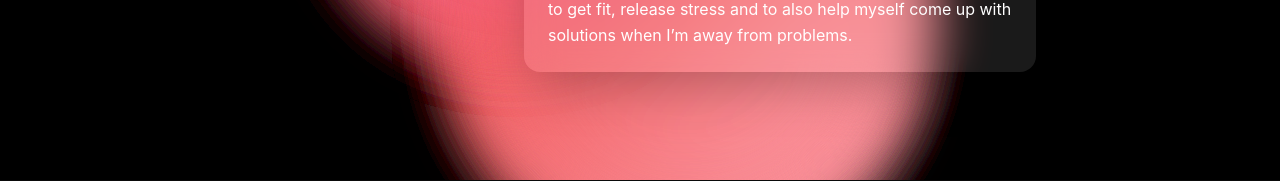
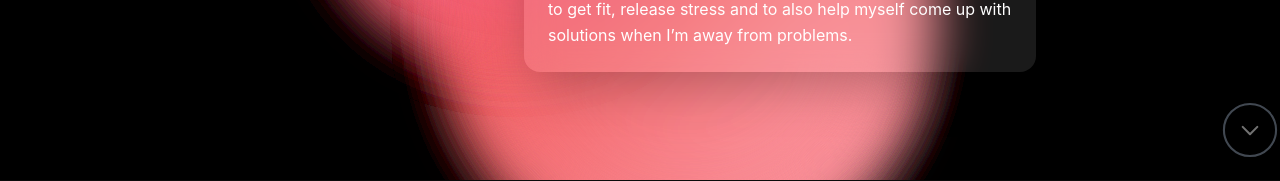
Before and after one commit to vudoan1708-cyber/my-portfolio, a React (Create React App) app: page /portfolio in a window 1280 px wide. Shown: the part 620-801 px from the top of the page. Built offline with nearby package versions, Linux system fonts and the light colour scheme; the HTML template or start-up script is replaced by a standard one.

Commit message:
REDUCE MORE ANIMATION HEADER RATE. INCLUDE IN A FLOATING BUTTON THAT INDICATES NEW CONTENT APPEARS FROM CHANGING PAGES

```diff
--- a/src/components/AnimatedHeader.jsx
+++ b/src/components/AnimatedHeader.jsx
@@ -3,13 +3,14 @@ import { motion } from 'framer-motion';
 import Avatar from './Avatar';
 import Bio from './Bio';
 import { useLocation } from 'react-router-dom';
+import ScrollDownButton from './ScrollDownButton';
 
 export default function AnimatedHeader() {
   const [ scrolledPast, setScrolledPast ] = useState(false);
 
   const onMobile = useRef(window.matchMedia('(pointer: coarse)').matches);
 
-  const numberOfBlobs = useRef(onMobile.current ? Array(3) : Array(12));
+  const numberOfBlobs = useRef(onMobile.current ? Array(2) : Array(12));
 
   useEffect(() => {
     const onScroll = () => {
@@ -67,6 +68,8 @@ export default function AnimatedHeader() {
           <Bio />
         </motion.div>
       </div>
+
+      <ScrollDownButton />
     </header>
   );
 }
--- a/src/components/Navbar.jsx
+++ b/src/components/Navbar.jsx
@@ -48,7 +48,7 @@ export default function Navbar() {
           Vu Doan
         </motion.span>
       </NavLink>
-      <ul className="hidden sm:block sm:flex sm:space-x-8 sm:items-center">
+      <ul className="hidden sm:flex sm:space-x-8 sm:items-center">
         <NavItem to="/portfolio" label="Portfolio" />
         <NavItem to="/music"  label="Music" />
         <NavItem to="/resume" label="Resume" />
--- a/src/components/PageWrapper.jsx
+++ b/src/components/PageWrapper.jsx
@@ -17,14 +17,14 @@ const pageTransition = {
 export default function PageWrapper({ children }) {
   const location = useLocation();
   // Match /portfolio/:collection/:projectKey exactly
-  const isDetail = /^\/portfolio\/[^\\/]+\/[^\\/]+$/.test(location.pathname);
+  const isDetailPage = /^\/portfolio\/[^\\/]+\/[^\\/]+$/.test(location.pathname);
 
   // Scroll behavior: on ProjectDetail routes, scroll to top; otherwise retain
   useEffect(() => {
-    if (isDetail) {
+    if (isDetailPage) {
       window.scrollTo(0, 0);
     }
-  }, [ isDetail ]);
+  }, [ isDetailPage ]);
 
   return (
     <motion.div
@@ -34,7 +34,8 @@ export default function PageWrapper({ children }) {
       exit={{ opacity: 0, x: -20 }}
       variants={pageVariants}
       transition={pageTransition}
-      className={isDetail ? "py-8 bg-neutral-950 min-h-screen" : "p-8 bg-neutral-950 min-h-screen"}
+      className={`${isDetailPage ? "py-8" : "p-8"} bg-neutral-950 min-h-screen`}
+      id="Page_Content_Details"
     >
       {children}
     </motion.div>
--- /dev/null
+++ b/src/components/ScrollDownButton.jsx
@@ -0,0 +1,57 @@
+import { useEffect, useRef, useState } from 'react';
+import { useLocation } from 'react-router-dom';
+
+import { motion } from 'framer-motion';
+
+export default function ScrollDownButton() {
+  const location = useLocation();
+  const [ visible, setVisible ] = useState(true);
+  const onMobile = useRef(window.matchMedia('(pointer: coarse)').matches);
+
+  useEffect(() => {
+    setVisible(true);
+
+    const timeout = setTimeout(() => {
+      setVisible(false);
+      clearTimeout(timeout);
+    }, onMobile.current ? 3500 : 5500);
+
+    return () => clearTimeout(timeout);
+  }, [ location ]);
+
+  const scrollToContent = () => {
+    const target = document.getElementById('Page_Content_Details');
+    if (target) {
+      target.scrollIntoView({ behavior: 'smooth' });
+    }
+  };
+
+  return (
+    <motion.button
+      onClick={scrollToContent}
+      initial={{ opacity: 0, scale: 0.8 }}
+      animate={{
+        opacity: visible ? 1 : 0,
+        scale: visible ? [1, 1.1, 1] : 1,
+      }}
+      transition={{
+        duration: 1.2,
+        repeat: visible ? Infinity : 0,
+      }}
+      viewport={{ once: true }}
+      className="absolute bottom-6 right-1 transform -translate-x-1/2 z-10 bg-black text-white p-2 sm:p-3 rounded-full border-2 border-slate-400 shadow-lg"
+      aria-label="Scroll to projects"
+    >
+      <svg
+        xmlns="http://www.w3.org/2000/svg"
+        className="w-6 h-6"
+        fill="none"
+        viewBox="0 0 24 24"
+        stroke="currentColor"
+        strokeWidth={2}
+      >
+        <path strokeLinecap="round" strokeLinejoin="round" d="M19 9l-7 7-7-7" />
+      </svg>
+    </motion.button>
+  );
+}
--- a/src/components/SocialLinks.jsx
+++ /dev/null
@@ -1,32 +0,0 @@
-import React from 'react';
-import {
-  EmailIcon,
-  // LinkedInIcon,
-  // GitHubIcon,
-  // YouTubeIcon,
-} from './icons';
-
-export default function SocialLinks() {
-  const links = [
-    { href: 'mailto:your.email@example.com', icon: <EmailIcon /> },
-    // { href: 'https://linkedin.com/in/yourprofile', icon: <LinkedInIcon /> },
-    // { href: 'https://github.com/yourusername', icon: <GitHubIcon /> },
-    // { href: 'https://youtube.com/yourchannel', icon: <YouTubeIcon /> },
-  ];
-
-  return (
-    <div className="flex justify-center space-x-8 items-center text-indigo-800">
-      {links.map((link, i) => (
-        <a
-          key={i}
-          href={link.href}
-          target="_blank"
-          rel="noopener noreferrer"
-          className="transform hover:scale-110 transition-transform"
-        >
-          {link.icon}
-        </a>
-      ))}
-    </div>
-  );
-}
--- a/src/components/icons/EmailIcon.jsx
+++ /dev/null
@@ -1,12 +0,0 @@
-import React from 'react';
-
-export function EmailIcon() {
-  return (
-    <svg className="w-8 h-8" fill="currentColor" viewBox="0 0 24 24">
-      <path d="M22 6L12 13 2 6v12h20V6z" />
-      <path d="M2 6l10 7 10-7" fill="none" stroke="currentColor" strokeWidth="2" />
-    </svg>
-  );
-}
-
-// Repeat pattern for LinkedInIcon.jsx, GitHubIcon.jsx, YouTubeIcon.jsx
--- a/src/components/icons/index.jsx
+++ /dev/null
@@ -1 +0,0 @@
-export * from './EmailIcon';
```
